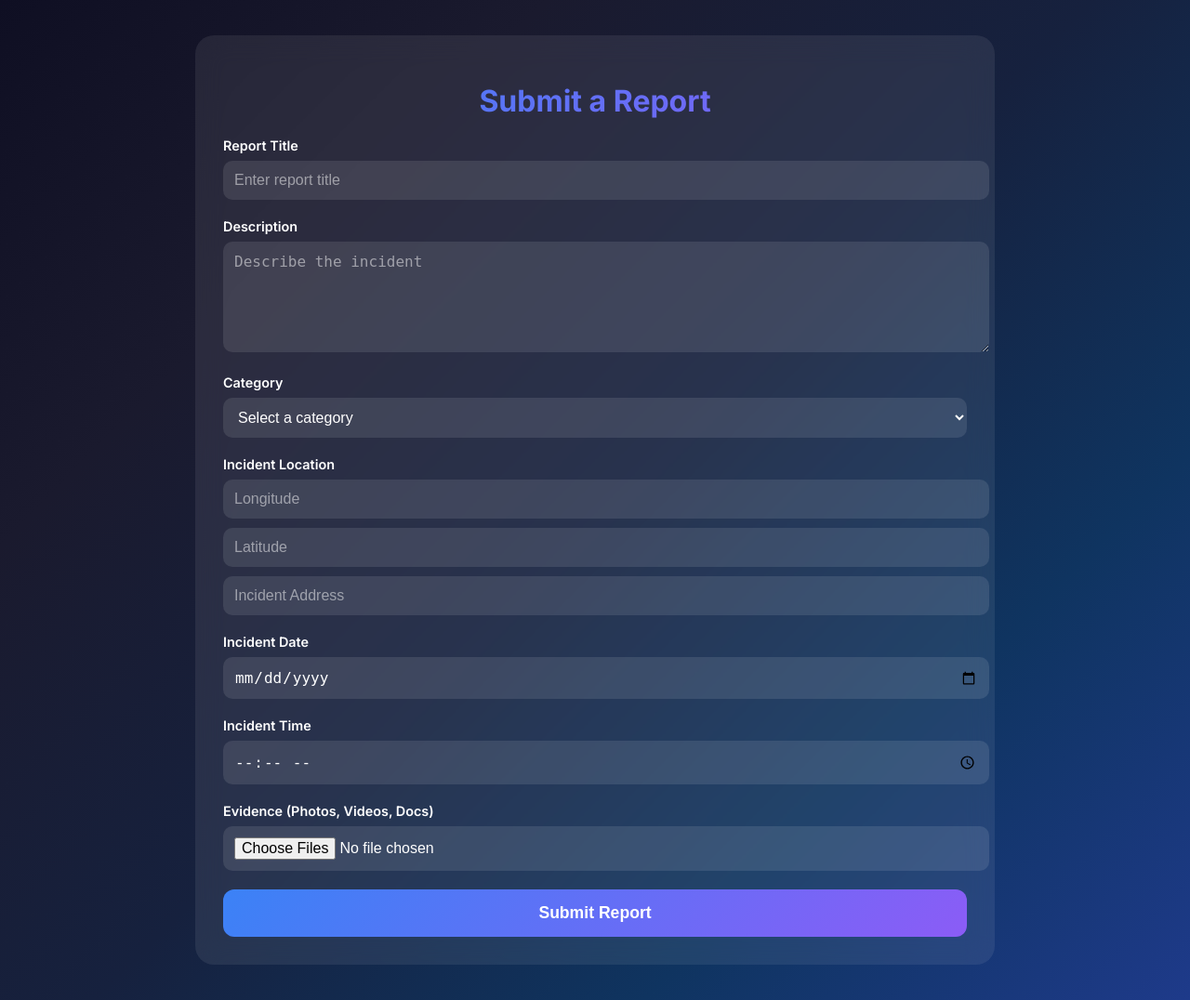
After one commit to IrfathAraSarika/Truth-Uncovered-cse370_project-, a PHP site: page /report.php in a window 1280 px wide. The commit adds this page. Shown: the whole page at 93% size. Run offline with PHP 8.4, Linux system fonts and the light colour scheme.

Commit message:
implement evidence and report by sarika

```diff
--- /dev/null
+++ b/report.php
@@ -0,0 +1,182 @@
+<?php
+session_start();
+include 'DBconnect.php';
+
+// Insert Report function
+function createReport($pdo, $data, $files) {
+    $stmt = $pdo->prepare("
+        INSERT INTO reports
+        (Title, Description, Date_Submitted, Status, Incident_Longitude, Incident_Latitude, Incident_Address, Incident_Date, Incident_Time, Category_ID, User_ID)
+        VALUES (?, ?, NOW(), 'Draft', ?, ?, ?, ?, ?, ?, ?)
+    ");
+
+    $success = $stmt->execute([
+        $data['title'],
+        $data['description'],
+        $data['longitude'],
+        $data['latitude'],
+        $data['address'],          // ✅ now maps to Incident_Address
+        $data['incident_date'],
+        $data['incident_time'],
+        $data['category'],
+        $data['user_id']
+    ]);
+
+    // Handle evidence uploads
+    if ($success && !empty($files['evidence']['name'][0])) {
+        $reportId = $pdo->lastInsertId();
+        foreach ($files['evidence']['tmp_name'] as $key => $tmpName) {
+            $filename = basename($files['evidence']['name'][$key]);
+            $target = "uploads/" . time() . "_" . $filename;
+            if (move_uploaded_file($tmpName, $target)) {
+                $stmtFile = $pdo->prepare("
+                    INSERT INTO evidence (Report_ID, Type, File_Link) VALUES (?, ?, ?)
+                ");
+                $fileType = mime_content_type($target);
+                $stmtFile->execute([$reportId, $fileType, $target]);
+            }
+        }
+    }
+
+    return $success;
+}
+
+// Handle form submit
+if ($_SERVER['REQUEST_METHOD'] === 'POST') {
+    if (createReport($conn, $_POST, $_FILES)) {
+        // Save notification in session
+        $_SESSION['notification'] = "✅ Thank you for your submission. Your report has been received and is under review. You will be updated soon.";
+
+        // Redirect to homepage
+        header("Location: index.php");
+        exit();
+    } else {
+        $error = "❌ Could not create report. Try again.";
+    }
+}
+?>
+<!DOCTYPE html>
+<html lang="en">
+<head>
+  <meta charset="UTF-8">
+  <title>Submit Report - Truth Uncovered</title>
+  <link href="https://fonts.googleapis.com/css2?family=Inter:wght@400;600;700;800&display=swap" rel="stylesheet">
+  <style>
+    body {
+      font-family: 'Inter', sans-serif;
+      background: linear-gradient(135deg, #0f0f23, #1a1a2e, #16213e, #0f3460, #1e3a8a);
+      color: #fff;
+      min-height: 100vh;
+      display: flex;
+      justify-content: center;
+      align-items: center;
+      padding: 30px;
+    }
+    .report-box {
+      background: rgba(255,255,255,0.08);
+      padding: 30px;
+      border-radius: 20px;
+      width: 100%;
+      max-width: 800px;
+      backdrop-filter: blur(15px);
+    }
+    h1 {
+      text-align: center;
+      margin-bottom: 20px;
+      background: linear-gradient(135deg, #3b82f6, #8b5cf6);
+      -webkit-background-clip: text;
+      -webkit-text-fill-color: transparent;
+    }
+    .form-group {
+      margin-bottom: 20px;
+    }
+    label {
+      display: block;
+      margin-bottom: 8px;
+      font-weight: 600;
+      font-size: 0.9rem;
+    }
+    input, select, textarea {
+      width: 100%;
+      padding: 12px;
+      border-radius: 10px;
+      border: none;
+      outline: none;
+      font-size: 1rem;
+      background: rgba(255,255,255,0.1);
+      color: #fff;
+    }
+    input::placeholder, textarea::placeholder {
+      color: rgba(255,255,255,0.5);
+    }
+    button {
+      width: 100%;
+      padding: 15px;
+      background: linear-gradient(135deg, #3b82f6, #8b5cf6);
+      border: none;
+      border-radius: 12px;
+      font-size: 1.1rem;
+      font-weight: 600;
+      cursor: pointer;
+      color: #fff;
+    }
+    .message {
+      margin-bottom: 20px;
+      padding: 12px;
+      border-radius: 8px;
+    }
+    .error { background: rgba(239,68,68,0.2); color: #fecaca; }
+  </style>
+</head>
+<body>
+  <div class="report-box">
+    <h1>Submit a Report</h1>
+
+    <?php if (!empty($error)): ?>
+      <div class="message error"><?= $error ?></div>
+    <?php endif; ?>
+
+    <form method="POST" enctype="multipart/form-data">
+      <div class="form-group">
+        <label for="title">Report Title</label>
+        <input type="text" name="title" id="title" required placeholder="Enter report title">
+      </div>
+      <div class="form-group">
+        <label for="description">Description</label>
+        <textarea name="description" id="description" rows="5" required placeholder="Describe the incident"></textarea>
+      </div>
+      <div class="form-group">
+        <label for="category">Category</label>
+        <select name="category" id="category" required>
+          <option value="">Select a category</option>
+          <option value="1">Corruption</option>
+          <option value="2">Antisocial</option>
+          <option value="3">Hazard</option>
+          <option value="4">Harassment</option>
+          <option value="5">Dowry</option>
+        </select>
+      </div>
+      <div class="form-group">
+        <label>Incident Location</label>
+        <input type="text" name="longitude" placeholder="Longitude">
+        <input type="text" name="latitude" placeholder="Latitude" style="margin-top:10px;">
+        <input type="text" name="address" placeholder="Incident Address" style="margin-top:10px;">
+      </div>
+      <div class="form-group">
+        <label for="incident_date">Incident Date</label>
+        <input type="date" name="incident_date" id="incident_date" required>
+      </div>
+      <div class="form-group">
+        <label for="incident_time">Incident Time</label>
+        <input type="time" name="incident_time" id="incident_time" required>
+      </div>
+      <div class="form-group">
+        <label for="evidence">Evidence (Photos, Videos, Docs)</label>
+        <input type="file" name="evidence[]" id="evidence" multiple>
+      </div>
+      <input type="hidden" name="user_id" value="1"><!-- Replace with session user ID -->
+      <button type="submit">Submit Report</button>
+    </form>
+  </div>
+</body>
+</html>
--- a/signup.php
+++ b/signup.php
@@ -536,7 +536,7 @@ if ($_SERVER['REQUEST_METHOD'] === 'POST') {
             <div id="messageContainer" style="display: none;"></div>
 
             <!-- Signup Form -->
-            <form method="POST" action="" id="signupForm">
+            <form method="POST" action="login.php" id="signupForm">
                 <div class="form-grid">
                     <div class="form-group">
                         <label class="form-label" for="name">Full Name</label>
```
Also changed, not shown: categories.php (+5 -10 lines), evidence.php (added, +193 -0 lines), index.php (+11 -19 lines), case.php (added), sajin.php (deleted).
